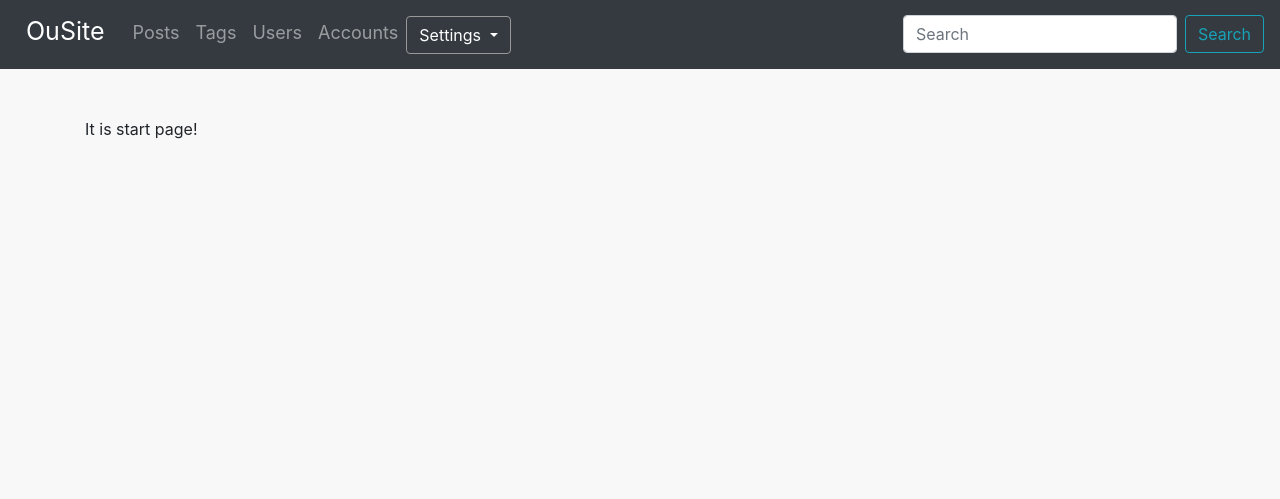
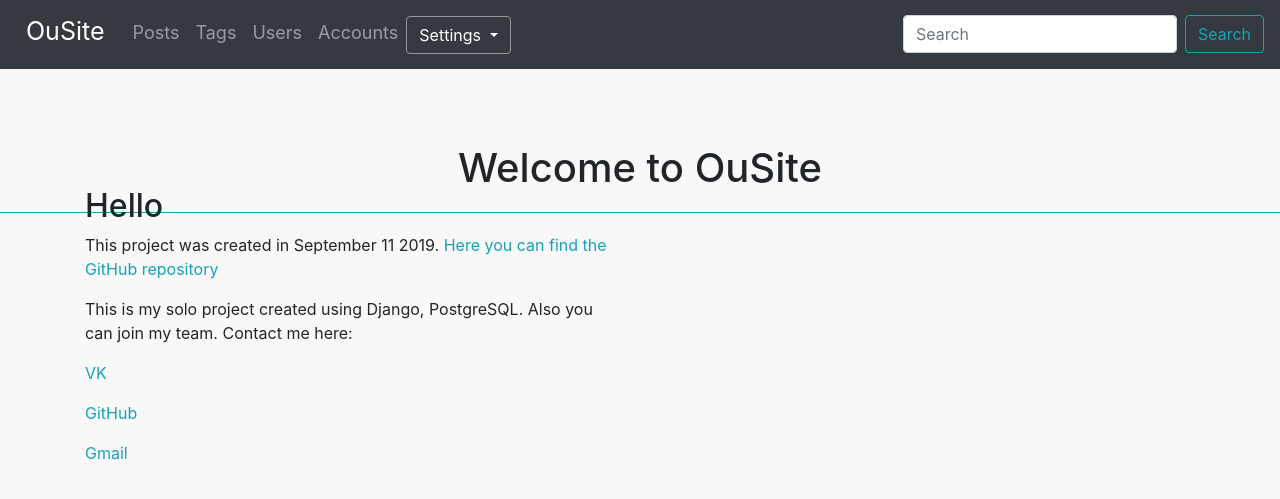
Before and after one commit to CruzedV/Blogsite, a Django app: page /homepage/ in a window 1280 px wide. Shown: the top 499 px of the page. Run offline with Django 3.2, Linux system fonts and the light colour scheme; some libraries are stand-ins or nearby versions.

Commit message:
Homepage Frontend
Almost finished homepage frontend. Only pictures are left

```diff
--- a/app/blogsite/blog/templates/blog/tags_list.html
+++ b/app/blogsite/blog/templates/blog/tags_list.html
@@ -10,7 +10,7 @@
 
     <h1 class='mb-5'>Tags:</h1>
     {% for tag in tags %}
-        <h3><a class='color-turqiouse' href='{{ tag.get_absolute_url }}'>{{ tag.title }}</a></h3>
+        <h3>href='{{ tag.get_absolute_url }}'>{{ tag.title }}</a></h3>
     {% endfor %}
 
 {% endblock %}
--- a/app/blogsite/blogsite/templates/blogsite/homepage.html
+++ b/app/blogsite/blogsite/templates/blogsite/homepage.html
@@ -6,8 +6,32 @@
 
 {% endblock %}
 
-{%  block content %}
+{% block homepage %}
 
-    <a>It is start page!</a>
+ <h1>Welcome to OuSite</h1>
 
 {% endblock %}
+
+{% block content %}
+
+<div class='{% if is_homepage %} lower-than-head {% endif %}'>
+	<h2>Hello</h2>
+	<div>
+		<p>
+		This project was created in September 11 2019.<a href='https://github.com/CruzedV/Blogsite'> Here you can find the GitHub repository</a>
+		</p>
+		<p>
+			This is my solo project created using Django, PostgreSQL. Also you can join my team. Contact me here:
+			<p>
+				<img><a href='https://vk.com/cruzedv'>VK</a>
+			</p>
+			<p>
+				<img><a href='https://github.com/CruzedV'>GitHub</a>
+			</p>
+			<p>
+				<img><a href='https://accounts.google.com/'>Gmail</a></p>
+			</p>
+	</div>
+</div>
+
+{% endblock %}
--- a/app/blogsite/blogsite/views.py
+++ b/app/blogsite/blogsite/views.py
@@ -11,7 +11,9 @@ def redirect_homepage(request):
     return redirect('homepage_url', permanent=True)
 
 def homepage(request):
-	return render(request, 'blogsite/homepage.html')
+    is_homepage = True
+    return render(request, 'blogsite/homepage.html',
+                context={'is_homepage': is_homepage})
 
 def register(request):
     if request.method =='POST':
--- a/app/blogsite/deployment/assets/css/styles.css
+++ b/app/blogsite/deployment/assets/css/styles.css
@@ -1,4 +1,15 @@
 /* Styles for Ousite */
+
+.lower-than-head {
+    padding-top: 70px;
+}
+
+.middle-placed {
+    width: 100%;
+    height: 100%;
+    padding-top: 70px;
+    position: absolute;
+}
 
 .black-back {
     background-color: #000
@@ -14,7 +25,7 @@ hr.splitter {
     box-shadow: 0px 0px 5px #17A2B8;
 }
 
-.color-turqiouse {
+a {
     color: #17A2B8;
     transition: 0.2s ease-in-out;
 }
@@ -196,24 +207,14 @@ h1 {
     text-align: center;
     padding-bottom: 20px;
     margin: 5px 0px;
-    border-bottom: 1px solid #fff;
-    background: #17A2B8;
-
+    border-bottom: 1px solid #17A2B8;
 }
 
-/*section {
-    width: 50px;
-    margin: 100px auto;
-    padding: 60px;
-    background-color: #fff;
-    box-shadow: 0px 5px 35px #d7d7d7;
-    border-radius: 35px;
-}
-*/
+
 /*
-#_1st-toggle-btn input[type="checkbox"]:active+span {
-    opacity: 0.5;
-}
+
+                Main colors:
+
 #17A2B8-Бирюзовый
 #4B3227-Коричневый
 #9D928C-Светло-коричневый
@@ -223,4 +224,6 @@ h1 {
 #8B8E93-Светло-сизый
 #343A40-Сизый серее
 #23272B-Сизый темнее
+
+
 */
--- a/app/blogsite/templates/base.html
+++ b/app/blogsite/templates/base.html
@@ -64,7 +64,7 @@
                 </li>
             </ul>
             <ul class="navbar-nav">
-                <a class='nav-link' href='#'>
+                <a class='nav-link' href='{{ user.personal_url }}'>
                     {{ user.username }}
                 </a>
             </ul>
@@ -74,13 +74,17 @@
             </form>
         </div>
     </nav>
+    <div class='middle-placed'>
+
+        {% block homepage %}{% endblock %}
+
+    </div>
     <div class='container mt-5'>
         <div class='row'>
             <div class='col-6'>
 
                 {% block content %}
 
-                    There no any content for you
 
                 {% endblock %}
                 {% if is_paginated %}
```
